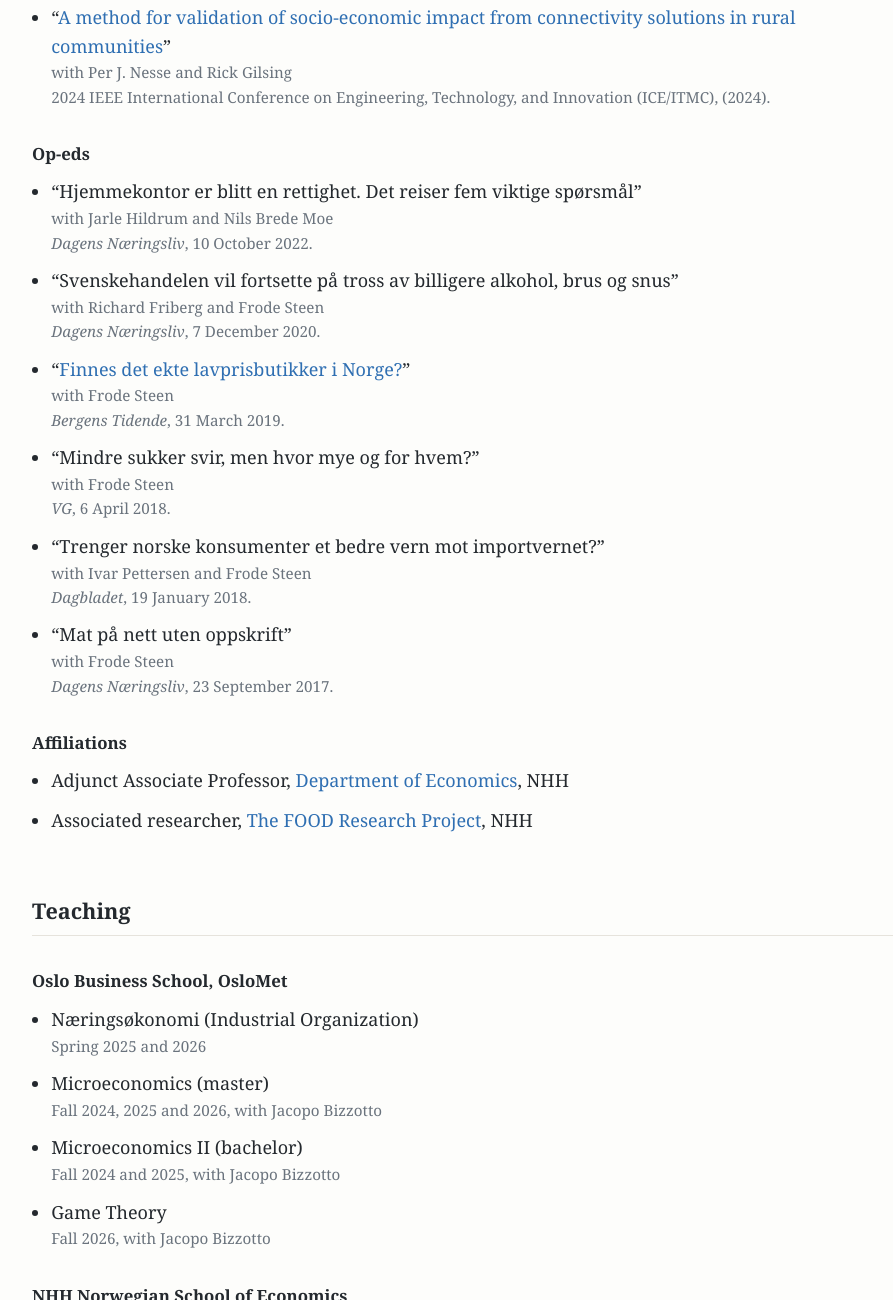
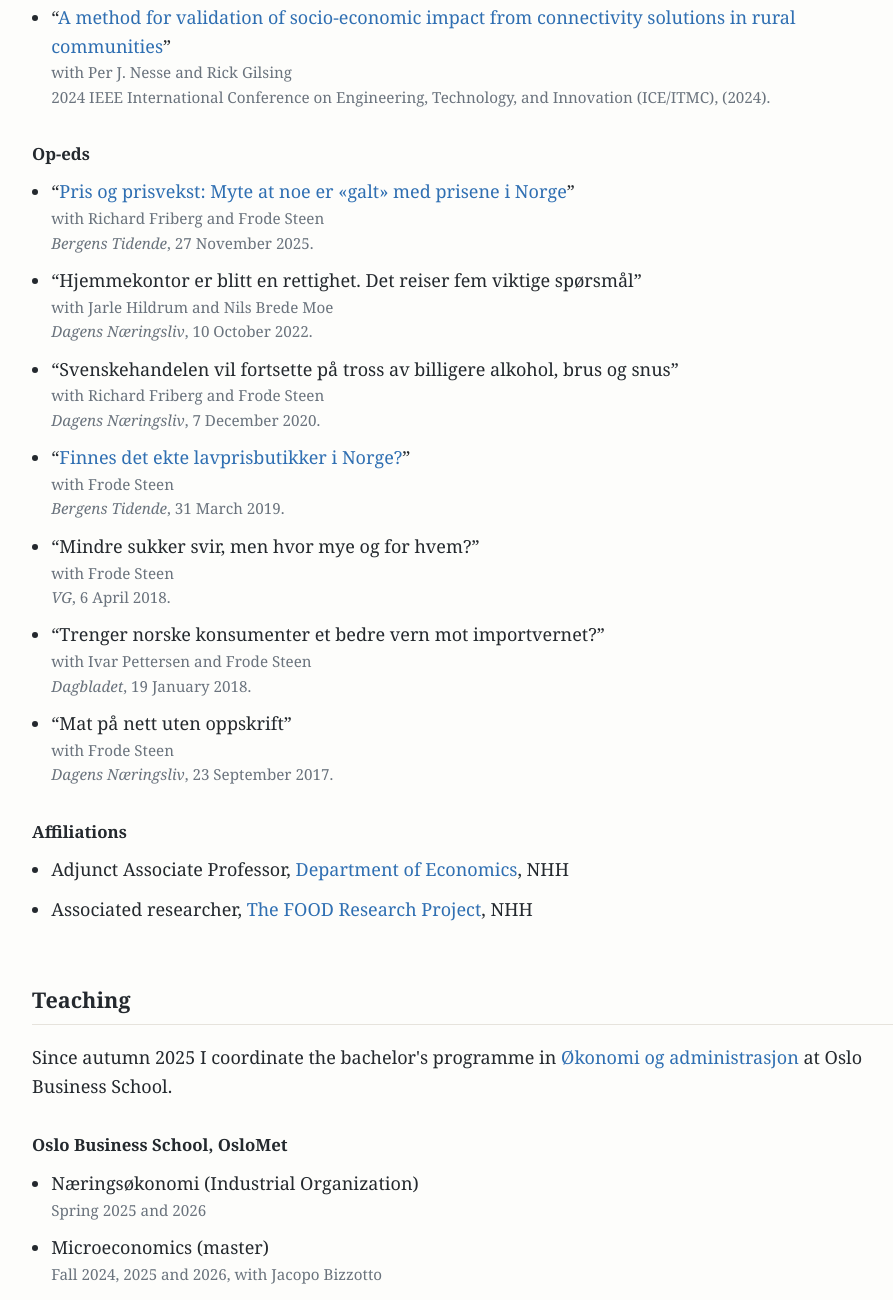
Before and after one commit to sulsaker/sulsaker.github.io, a plain HTML site: page index.html in a window 1280 px wide. Shown: the part 2728-4028 px from the top of the page, without its empty margins (164-1057 px from the left). Drawn offline with Linux system fonts and the light colour scheme.

Commit message:
Add BT op-ed and OKAD programme coordinator role

```diff
--- a/index.html
+++ b/index.html
@@ -283,6 +283,12 @@
     <h3>Op-eds</h3>
     <ul class="papers">
       <li>
+        &ldquo;<a href="https://www.bt.no/btmeninger/debatt/i/6qw9Ko/pris-og-prisvekst-myte-at-noe-er-galt-med-prisene-i-norge">Pris
+        og prisvekst: Myte at noe er «galt» med prisene i Norge</a>&rdquo;
+        <span class="coauthors">with Richard Friberg and Frode Steen</span>
+        <span class="venue"><em>Bergens Tidende</em>, 27 November 2025.</span>
+      </li>
+      <li>
         &ldquo;Hjemmekontor er blitt en rettighet. Det reiser fem viktige
         spørsmål&rdquo;
         <span class="coauthors">with Jarle Hildrum and Nils Brede Moe</span>
@@ -329,6 +335,11 @@
 
   <section id="teaching">
     <h2>Teaching</h2>
+    <p>
+      Since autumn 2025 I coordinate the bachelor's programme in
+      <a href="https://www.oslomet.no/studier/sam/okonomi-administrasjon">Økonomi
+      og administrasjon</a> at Oslo Business School.
+    </p>
     <!-- Courses I have had responsibility for. Teaching assistantships are on
          the CV rather than here. -->
     <h3>Oslo Business School, OsloMet</h3>
```
Also changed, not shown: 1 other file.
